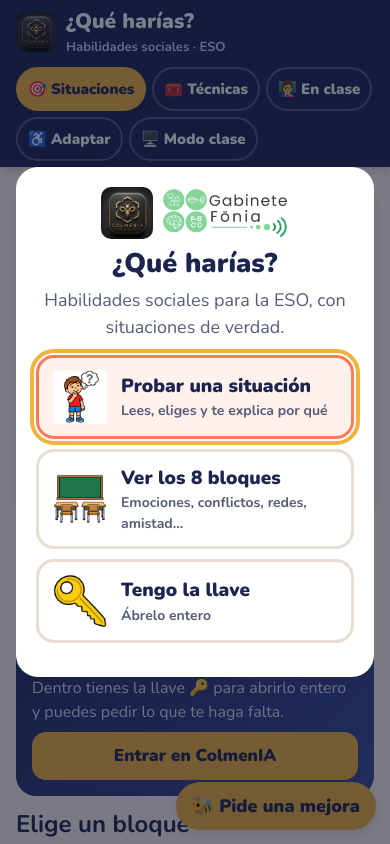
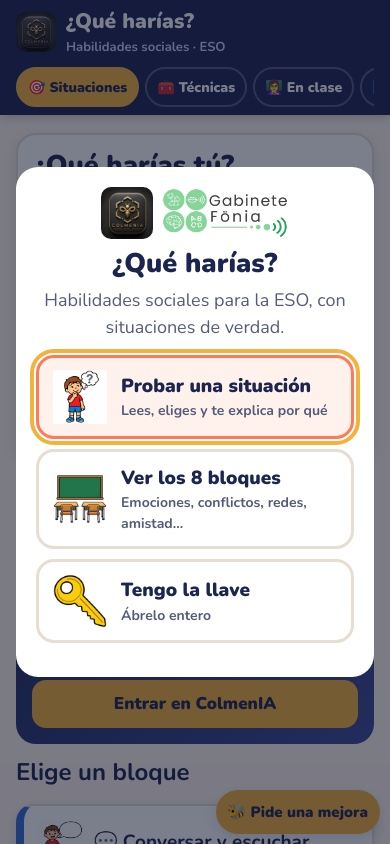
Before and after one commit to foniafonia/que-harias, a plain HTML site: page index.html in a window 390 px wide. Shown: the top 844 px of the page. Drawn offline with nearby package versions, Linux system fonts and the light colour scheme.

Commit message:
Móvil: cabecera no fija y pestañas en una fila
Co-Authored-By: Claude Opus 5.5 <noreply@anthropic.com>

```diff
--- a/index.html
+++ b/index.html
@@ -159,7 +159,11 @@ body.pizarra .voto{display:block}
  .sit .cuerpo{flex-direction:column}
  .emo{display:flex;align-items:center;gap:8px}.emo img{width:56px;height:56px}
  .estilos{grid-template-columns:1fr}
- nav.pest button{padding:5px 10px;font-size:15px}
+ .cab{position:static}
+ nav.pest{width:100%;flex-wrap:nowrap;overflow-x:auto;padding-bottom:2px}
+ nav.pest button{padding:4px 10px;font-size:14px;min-height:40px;white-space:nowrap;flex:0 0 auto}
+ #abeja{padding:8px 12px;font-size:15px;min-height:44px;bottom:10px;right:10px}
+ .pie{padding-bottom:90px}
 }
 @media (prefers-reduced-motion:reduce){*{transition:none!important;animation:none!important;scroll-behavior:auto!important}}
 </style>
```
